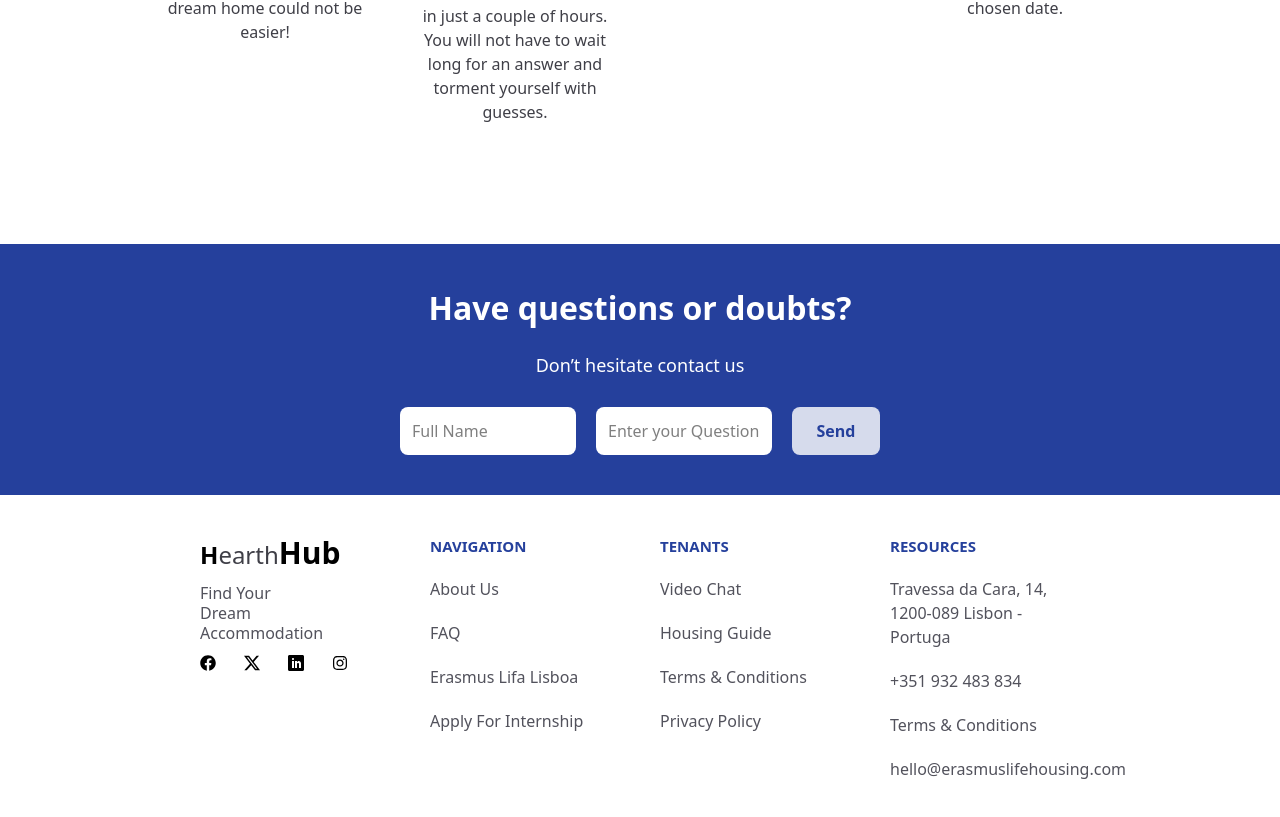
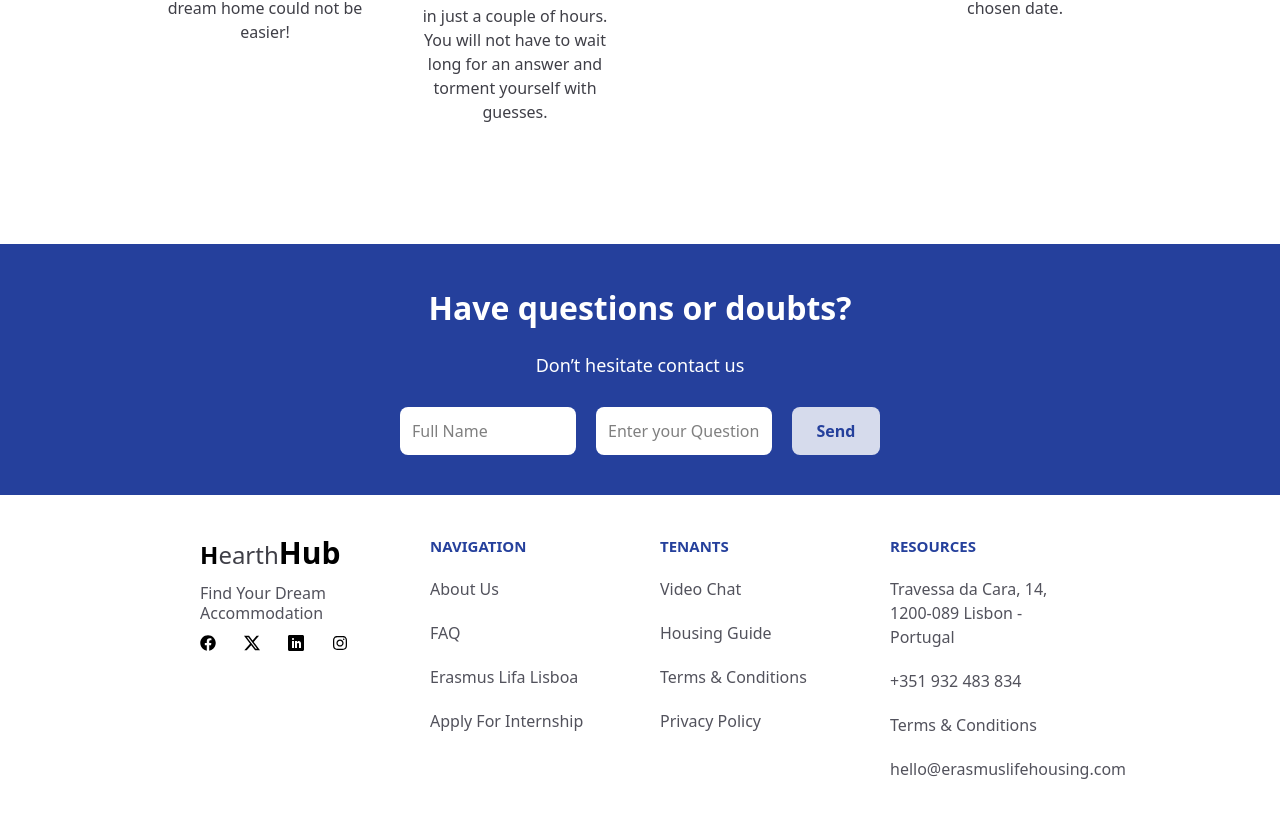
Before and after one commit to DsDigitalz/Booking-Website, a React (Vite) app: page / in a window 1280 px wide. Shown: the part 3419-4236 px from the top of the page. Built offline with nearby package versions, Linux system fonts and the light colour scheme.

Commit message:
modified the Footer.jsx

```diff
--- a/src/Component/Footer.jsx
+++ b/src/Component/Footer.jsx
@@ -15,7 +15,8 @@ export default function Footer() {
               Hub
             </span>
           </div>
-          <p className="text-zinc-600 xl:w-[50%] leading-5">Find Your Dream Accommodation</p>
+          <p className="text-zinc-600 xl
+          \:w-[50%] leading-5">Find Your Dream Accommodation</p>
           <div className="flex gap-7">
             <FaFacebook />
             <BsTwitterX />
@@ -50,7 +51,7 @@ export default function Footer() {
             RESOURCES
           </li>
           <li className="text-zinc-600">
-            Travessa da Cara, 14, 1200-089 Lisbon - Portuga{" "}
+            Travessa da Cara, 14, 1200-089 Lisbon - Portugal{" "}
           </li>
           <li className="text-zinc-600">+351 932 483 834</li>
           <li className="text-zinc-600">Terms & Conditions </li>
```
